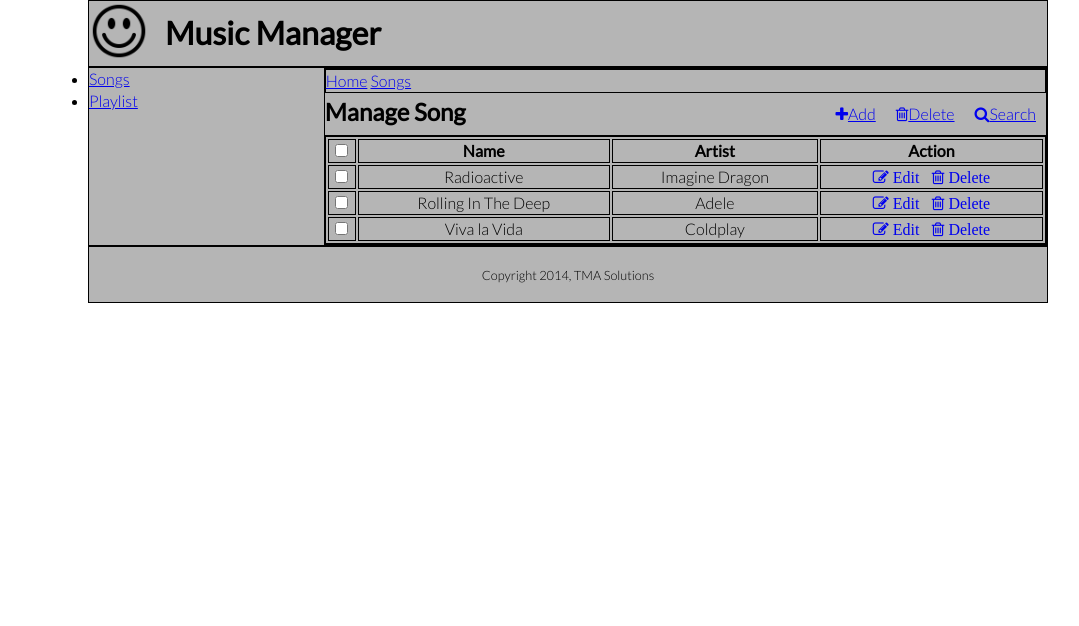
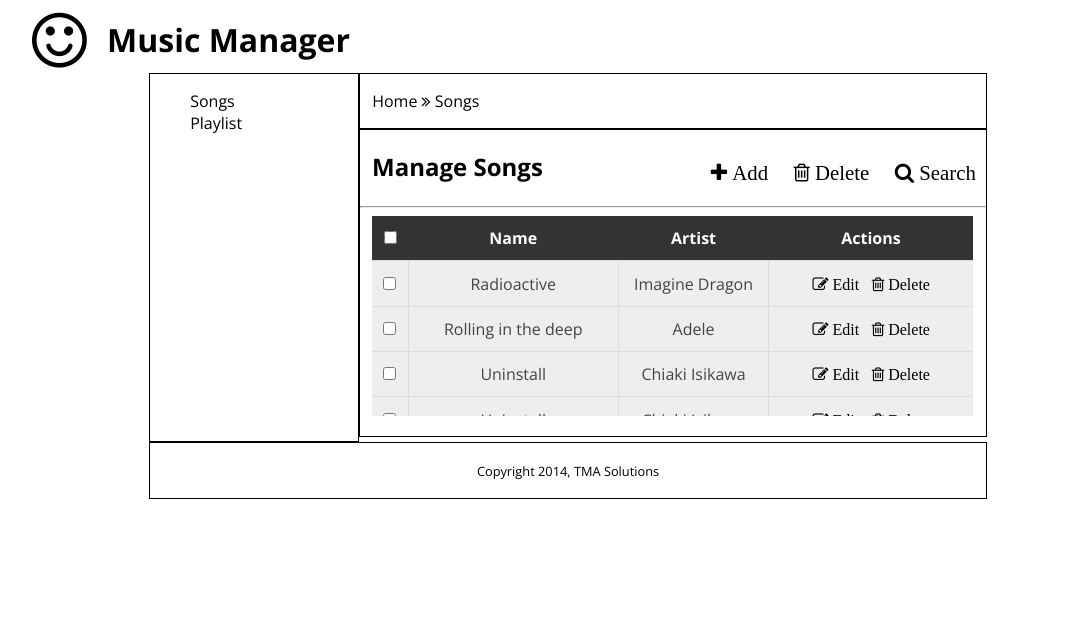
Before and after one commit to demonbo/musicApp, a plain HTML site: page index.html in a window 1280 px wide. Shown: the whole page, without its empty margins (72-1151 px from the left). Drawn offline with nearby package versions, Linux system fonts and the light colour scheme.

Commit message:
2nd commit

```diff
--- a/index.html
+++ b/index.html
@@ -2,88 +2,151 @@
 <html lang="en">
 <head>
     <meta charset="UTF-8">
-    <meta name="viewport" content="width=device-width, initial-scale=1">
-    <link rel="stylesheet"
-          href="http://fonts.googleapis.com/css?family=Lato:100,300,400">
+    <title>Music Manager</title>
     <link rel="stylesheet" href="styles/font-awesome.min.css" />
+    <link href="https://fonts.googleapis.com/css?family=Changa+One|Open+Sans:400,400i,700,700i,800" rel="stylesheet" />
     <link rel="stylesheet" href="styles/normalize.css" />
     <link rel="stylesheet" href="styles/main.css" />
-
-    <title>Music Manager</title>
 </head>
 <body>
+    <header>
+        <a id="btnMenu" class="sidebar-trigger"><i class="fa fa-bars fa-3x" aria-hidden="true"></i></a>
+        <a href="index.html" id="logo">
+            <i class="fa fa-smile-o fa-4x" aria-hidden="true"></i>
+            <h1>Music Manager</h1>
+        </a>
+    </header>
     <div id="wrapper">
-        <header>
-                <img class="logo" src="imgs/smiley_PNG149.png" alt="" />
-                <h1>Music Manager</h1>
-        </header>
-        <section class="container group">
-            <!-- song manage-->
-            <div class="content">
-                <div class="nav-one">
-                    <a href="#">Home</a>
-                    <a href="#">Songs</a>
+        <section>
+             <div class="address">
+                 <p><a href="#">Home</a></p>
+                 <p><i class="fa fa-angle-double-right"></i></p>
+                 <p><a href="#">Songs</a></p>
              </div>
-                <div class="songList">
-                    <div class="row group">
-                        <h2>Manage Song</h2>
-                        <ul class="nav-two">
-                            <li><a href="#"><i class="fa fa-search" aria-hidden="true"></i>Search</a></li>
-                            <li><a href="#"><i class="fa fa-trash-o" aria-hidden="true"></i>Delete</a></li>
-                            <li><a href="#"><i class="fa fa-plus" aria-hidden="true"></i>Add</a></li>
+            <div class="content group">
+                <div class="menu">
+                    <h2>Manage Songs</h2>
+                    <nav>
+                        <ul>
+                            <li><a href="#"><i class="fa fa-plus"> Add</i></a></li>
+                            <li><a href="#"><i class="fa fa-trash-o"> Delete</i></a></li>
+                            <li><a href="#"><i class="fa fa-search"> Search</i></a></li>
                         </ul>
+                    </nav>
+                    <hr>
                 </div>
-                    <div class="group">
+                <div class="songList group">
                     <table>
-                            <colgroup span="4"></colgroup>
+                        <thead>
                             <tr>
-                                <th><input type="checkbox" name="" value="" /></th>
-                                <th>Name</th>
-                                <th>Artist</th>
-                                <th>Action</th>
+                                <th width="3%"><input id="checkBox" type="checkbox"></th>
+                                <th width="35%">Name</th>
+                                <th width="25%">Artist</th>
+                                <th class="actions" width="">Actions</th>
                             </tr>
+                        </thead>
+                        <tbody>
                             <tr>
-                                <td><input type="checkbox" name="" value="" /></td>
+                                <td><input id="checkBox" type="checkbox"></td>
                                 <td>Radioactive</td>
                                 <td>Imagine Dragon</td>
                                 <td>
-                                    <a href="#"><i class="fa fa-pencil-square-o" aria-hidden="true"> Edit </i></a>&nbsp;&nbsp;&nbsp;
-                                    <a href="#"><i class="fa fa-trash-o" aria-hidden="true"> Delete</i></a>
+                                    <a href="#"><i class="fa fa-edit"> Edit</i></a>&nbsp;&nbsp;
+                                    <a href="#"><i class="fa fa-trash-o"> Delete</i></a>
                                 </td>
                             </tr>
                             <tr>
-                                <td><input type="checkbox" name="" value="" /></td>
-                                <td>Rolling In The Deep</td>
+                                <td><input id="checkBox" type="checkbox"></td>
+                                <td>Rolling in the deep</td>
                                 <td>Adele</td>
                                 <td>
-                                    <a href="#"><i class="fa fa-pencil-square-o" aria-hidden="true"> Edit </i></a>&nbsp;&nbsp;&nbsp;
-                                    <a href="#"><i class="fa fa-trash-o" aria-hidden="true"> Delete</i></a>
+                                    <a href="#"><i class="fa fa-edit"> Edit</i></a>&nbsp;&nbsp;
+                                    <a href="#"><i class="fa fa-trash-o"> Delete</i></a>
                                 </td>
                             </tr>
                             <tr>
-                                <td><input type="checkbox" name="" value="" /></td>
-                                <td>Viva la Vida</td>
-                                <td>Coldplay</td>
+                                <td><input id="checkBox" type="checkbox"></td>
+                                <td>Uninstall</td>
+                                <td>Chiaki Isikawa</td>
                                 <td>
-                                    <a href="#"><i class="fa fa-pencil-square-o" aria-hidden="true"> Edit </i></a>&nbsp;&nbsp;&nbsp;
-                                    <a href="#"><i class="fa fa-trash-o" aria-hidden="true"> Delete</i></a>
+                                    <a href="#"><i class="fa fa-edit"> Edit</i></a>&nbsp;&nbsp;
+                                    <a href="#"><i class="fa fa-trash-o"> Delete</i></a>
                                 </td>
                             </tr>
+                            <tr>
+                                <td><input id="checkBox" type="checkbox"></td>
+                                <td>Uninstall</td>
+                                <td>Chiaki Isikawa</td>
+                                <td>
+                                    <a href="#"><i class="fa fa-edit"> Edit</i></a>&nbsp;&nbsp;
+                                    <a href="#"><i class="fa fa-trash-o"> Delete</i></a>
+                                </td>
+                            </tr>
+                            <tr>
+                                <td><input id="checkBox" type="checkbox"></td>
+                                <td>Uninstall</td>
+                                <td>Chiaki Isikawa</td>
+                                <td>
+                                    <a href="#"><i class="fa fa-edit"> Edit</i></a>&nbsp;&nbsp;
+                                    <a href="#"><i class="fa fa-trash-o"> Delete</i></a>
+                                </td>
+                            </tr>
+                            <tr>
+                                <td><input id="checkBox" type="checkbox"></td>
+                                <td>Uninstall</td>
+                                <td>Chiaki Isikawa</td>
+                                <td>
+                                    <a href="#"><i class="fa fa-edit"> Edit</i></a>&nbsp;&nbsp;
+                                    <a href="#"><i class="fa fa-trash-o"> Delete</i></a>
+                                </td>
+                            </tr>
+                            <tr>
+                                <td><input id="checkBox" type="checkbox"></td>
+                                <td>Uninstall</td>
+                                <td>Chiaki Isikawa</td>
+                                <td>
+                                    <a href="#"><i class="fa fa-edit"> Edit</i></a>&nbsp;&nbsp;
+                                    <a href="#"><i class="fa fa-trash-o"> Delete</i></a>
+                                </td>
+                            </tr>
+                            <tr>
+                                <td><input id="checkBox" type="checkbox"></td>
+                                <td>Uninstall</td>
+                                <td>Chiaki Isikawa</td>
+                                <td>
+                                    <a href="#"><i class="fa fa-edit"> Edit</i></a>&nbsp;&nbsp;
+                                    <a href="#"><i class="fa fa-trash-o"> Delete</i></a>
+                                </td>
+                            </tr>
+                        </tbody>
                     </table>
                 </div>
             </div>
-            </div>
-            <!--side bar-->
-            <aside>
+        </section>
+        <aside id="menu">
             <ul>
                 <li><a href="#">Songs</a></li>
                 <li><a href="#">Playlist</a></li>
+                <li><a href="#" class="hidden">Playlist</a></li>
+                <li><a href="#" class="hidden">Playlist</a></li>
+                <li><a href="#" class="hidden">Playlist</a></li>
+                <li><a href="#" class="hidden">Playlist</a></li>
+                <li><a href="#" class="hidden">Playlist</a></li>
+                <li><a href="#" class="hidden">Playlist</a></li>
+                <li><a href="#" class="hidden">Playlist</a></li>
+                <li><a href="#" class="hidden">Playlist</a></li>
+                <li><a href="#" class="hidden">Playlist</a></li>
+                <li><a href="#" class="hidden">Playlist</a></li>
+                <li><a href="#" class="hidden">Playlist</a></li>
+                <li><a href="#" class="hidden">Playlist</a></li>
+                <li><a href="#" class="hidden">Playlist</a></li>
             </ul>
         </aside>
-        </section>
         <footer class="group">
-            <small>Copyright 2014, TMA Solutions </small>
+            <small>Copyright 2014, TMA Solutions</small>
         </footer>
     </div>
+    <script src="scripts/jquery-3.1.1.slim.min.js"></script>
+    <script src="scripts/script.js"></script>
 </body>
 </html>
--- a/styles/main.css
+++ b/styles/main.css
@@ -1,8 +1,7 @@
-/*
-  ========================================
-  Clearfix
-  ========================================
-*/
+/*****************************
+Clear fix
+/******************************/
+
 .group:before,
 .group:after {
     content: "";
@@ -15,7 +14,14 @@
     clear: both;
     *zoom: 1;
 }
-/*===================================*/
+
+/*****************************
+GENERAL
+*****************************/
+
+body {
+    font: 300 16px/22px 'Open Sans',"Changa One", sans-serif;
+}
 *,
 *:before,
 *:after {
@@ -24,99 +30,225 @@
     box-sizing: border-box;
 }
 
+#wrapper {
+    max-width: 964px;
+    margin: 0 auto;
+    padding: 0 5%;
+    /*clear: both;*/
+}
 
-* {
-    margin: 0;
-    padding: 0;
+a {
+    text-decoration: none;
+    color: #000;
+}
+a:hover {
+    color: deepskyblue;
 }
 
 img {
+    max-width: 100%;
+}
+
+/*****************************
+HEADING
+*****************************/
+
+header {
+    /*float: left;*/
     width: 100%;
 }
+#logo i {
+    margin-left: 1.5em;
+    vertical-align: top;
+}
 
+header h1 {
+    margin-left: .5em;
+    display: inline-block;
+    /*vertical-align: ;*/
+}
 
-/*================================*/
+/*****************************
+WRAPPER
+*****************************/
 
-body {
-    font: 300 16px/22px "Lato", "Open Sans", sans-serif;
+/* section */
+
+section {
+    float: right;
+    width: 75%;
+    /*margin: 0 1%;*/
 
 }
 
-#wrapper {
-    margin-left: auto;
-    margin-right: auto;
-    width: 96%;
-    max-width: 960px;
-    background: #b5b5b5;
+.address {
+    border: 1px solid #000000;
+    padding-left: 2%;
+}
+.address p {
+    display: inline-block;
+    /*margin-right: 10px;*/
 }
 
-header {
-    margin: 0;
-    border: 1px solid #000000;
-    /*width: 97%;*/
-    /*background: #5c5c5c*/
-}
-
-
-.logo {
-    float: left;
-    max-width: 60px;
-    height: auto;
-    margin-right: 1em;
-    /*margin-top: 1em;*/
-    /*background: #5c2122;*/
-}
-
-.container {
-    width: 100%;
-    border: 1px solid #000000;
-}
 .content {
-    float: right;
-    width: 75.5%;
-    /*background: #8f8f8f;*/
+    /*clear: both;*/
     border: 1px solid #000000;
 }
 
-aside {
+.menu {
     float: left;
-    width: 24%;
-    /*background: #a9a9a9;*/
+    width: 100%;
+    margin: 0 auto;
+}
+
+.menu h2 {
+    margin-left: 2%;
+    display: inline-block;
+    padding-top: 1%;
+}
+
+nav {
+    float: right;
+    padding: 10px 0;
+    font-size: 1.3em;
+}
+
+nav ul {
+    list-style: none;
+}
+
+nav li {
+    display: inline-block;
+}
+
+nav a {
+    font-weight: 800;
+    padding: 15px 10px;
+}
+
+.songList {
+    /*clear: both;*/
+    padding-bottom: 1.25em;
+}
+table {
+    width: 96%;
+    /*max-width: 100%;*/
+    max-height: 200px;
+    margin: 0 auto;
+    border-collapse: collapse;
+    overflow-x: auto;
+    display: block;
+    /*border-spacing: 0;*/
+    background: #333;
+    color: #fff;
+    text-align: center;
+    /*height: 200px;*/
+}
+
+th, td {
+    padding: .7rem;
+}
+
+td {
+    color: #444;
+    background: #eee;
 
 }
 
-.nav-one {
-    border: 1px solid #000000;
+td:not(:last-child) {
+    border-right: 1px solid #ddd;
 }
 
-.row {
-    border-bottom: 1px solid #000000;
+tr:not(:last-child) {
+    border-top: 1px solid #ddd;
+    border-bottom: 1px solid #ddd;
 }
 
-.nav-two li {
-    display: inline-block;
-    float: right;
-    /*background: #eeeeee;*/
-    margin: 10px;
+/*------- end section ---------*/
+
+aside {
+    float: left;
+    width: 25%;
+    /*margin: 0 1%;*/
+    border: 1px solid #000000;
+    /*padding-bottom: 1.1em;*/
 }
 
-h2{
-    margin-top: 8px;
-    float: left;
+aside ul {
+    list-style: none;
+    /*margin-top: 0;*/
+    padding-bottom: 0.3em;
+
 }
 
-table {
-    width: 100%;
-}
-table, th, td {
-    border: 1px solid black;
-    text-align: center;
+.hidden {
+    visibility: hidden;
+    /*display: none;*/
 }
 
 footer {
-    /*width: 97%;*/
-    magrin: 1em;
-    padding: 1em;
+    padding: 1em 0;
+    text-align: center;
+    /*clear: both;*/
+    width: 100%;
     border: 1px solid #000000;
-    text-align: center
+    /*margin-right: -1%;*/
 }
+
+.sidebar-trigger {
+    display: none;
+}
+
+/*======== media queries ===========*/
+
+@media screen and (max-width: 433px) {
+    #menu {
+        display: none;
+        width: 50%;
+        z-index: 999;
+        position: absolute;
+        background: #f1f1f1;
+    }
+    .sidebar-trigger { display: inline-block; }
+    .address {display: none;}
+    body {
+        text-align: center;
+        /*font-size: 0.9em;*/
+    }
+    header {
+        font-size: 0.9em;
+
+    }
+    #logo i {
+        margin-left: 0.5em;
+    }
+    section {
+        width: 100%;
+        font-size: 0.7em;
+    }
+
+    .menu {
+        /*text-align: left;*/
+        font-size: 0.8em;
+    }
+
+    .menu h2 {
+        padding-top: 0.8em;
+    }
+
+    nav {
+
+    }
+
+    .sidebar_trigger {
+        display: inline-block;
+
+    }
+    #logo {
+        text-align: center;
+    }
+
+    .push-sidebar{
+
+    }
+}
```
Also changed, not shown: index1.html (added, +100 -0 lines), scripts/script.js (added, +17 -0 lines), imgs/logo.png (deleted), imgs/smiley_PNG149.png (deleted), scripts/jquery-3.1.1.slim.min.js (added), 1 other file. Lines whose indentation alone changed are shown as unchanged.
